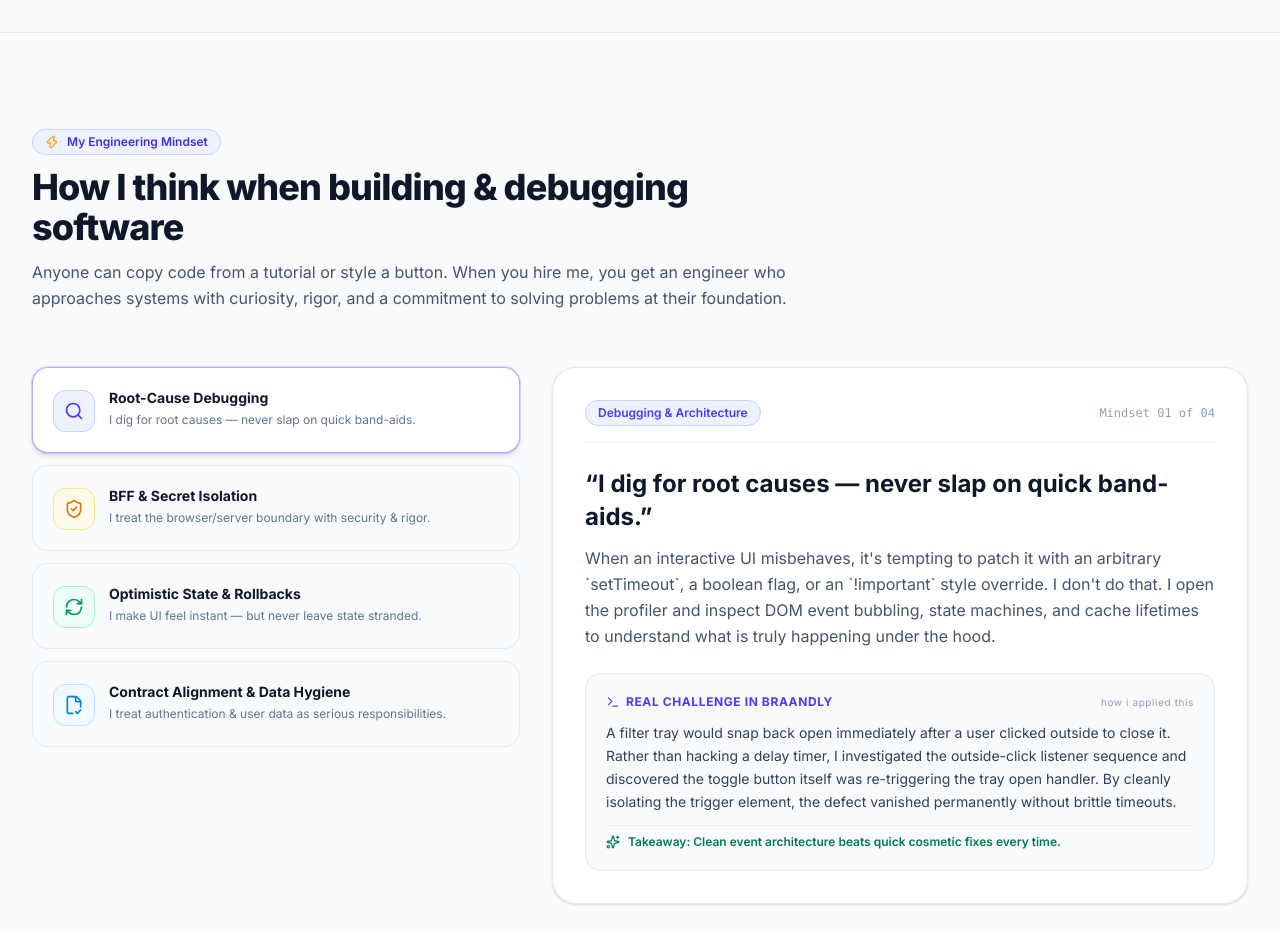
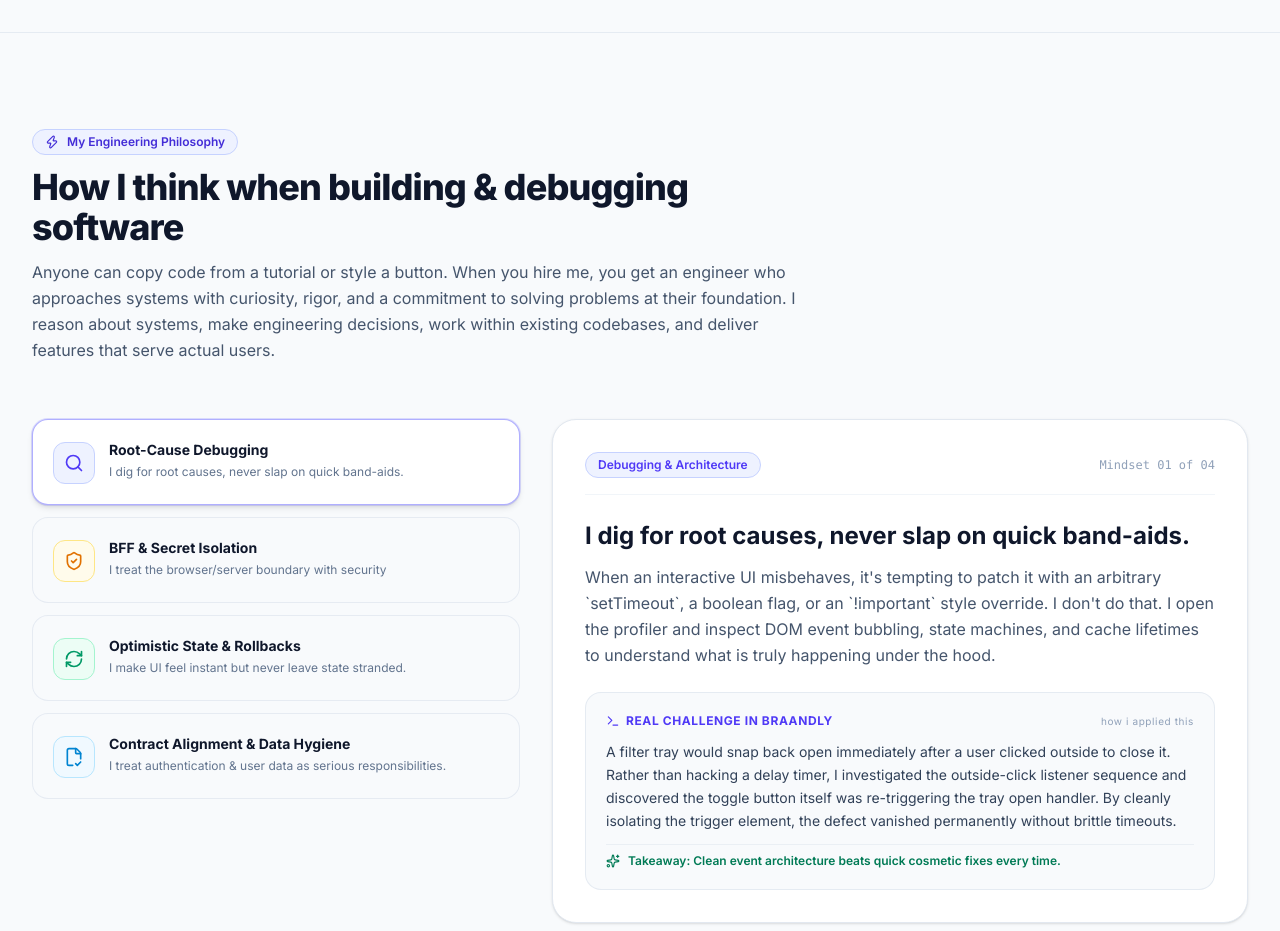
Before and after one commit to Darasimi010/portfolio, a Next.js app: page / in a window 1280 px wide. Shown: the part 4240-5171 px from the top of the page. Built offline with nearby package versions, Linux system fonts and the light colour scheme.

Commit message:
reworded some of the content in this section and removed the unnecessary quote on pillars.title.

```diff
--- a/components/sections/EngineeringPillars.tsx
+++ b/components/sections/EngineeringPillars.tsx
@@ -17,7 +17,7 @@ export default function EngineeringPillars() {
 
   const pillars = [
     {
-      title: "I dig for root causes — never slap on quick band-aids.",
+      title: "I dig for root causes, never slap on quick band-aids.",
       shortTitle: "Root-Cause Debugging",
       tag: "Debugging & Architecture",
       icon: Search,
@@ -34,7 +34,7 @@ export default function EngineeringPillars() {
       },
     },
     {
-      title: "I treat the browser/server boundary with security & rigor.",
+      title: "I treat the browser/server boundary with security",
       shortTitle: "BFF & Secret Isolation",
       tag: "API Integration & Security",
       icon: ShieldCheck,
@@ -51,7 +51,7 @@ export default function EngineeringPillars() {
       },
     },
     {
-      title: "I make UI feel instant — but never leave state stranded.",
+      title: "I make UI feel instant but never leave state stranded.",
       shortTitle: "Optimistic State & Rollbacks",
       tag: "State Management",
       icon: RefreshCw,
@@ -95,8 +95,8 @@ export default function EngineeringPillars() {
         {/* Section Header */}
         <div className="max-w-3xl mb-14">
           <div className="inline-flex items-center gap-2 px-3 py-1 rounded-full bg-indigo-50 dark:bg-indigo-950/40 border border-indigo-200 dark:border-indigo-800/40 text-xs font-semibold text-indigo-700 dark:text-indigo-300 mb-3">
-            <Zap className="w-3.5 h-3.5 text-amber-500" />
-            <span>My Engineering Mindset</span>
+            <Zap className="w-3.5 h-3.5" />
+            <span>My Engineering Philosophy</span>
           </div>
           <h2 className="text-3xl sm:text-4xl font-extrabold tracking-tight text-slate-900 dark:text-white">
             How I think when building & debugging software
@@ -104,7 +104,9 @@ export default function EngineeringPillars() {
           <p className="mt-3 text-base text-slate-600 dark:text-slate-400 leading-relaxed">
             Anyone can copy code from a tutorial or style a button. When you
             hire me, you get an engineer who approaches systems with curiosity,
-            rigor, and a commitment to solving problems at their foundation.
+            rigor, and a commitment to solving problems at their foundation. I
+            reason about systems, make engineering decisions, work within
+            existing codebases, and deliver features that serve actual users.
           </p>
         </div>
 
@@ -169,7 +171,7 @@ export default function EngineeringPillars() {
 
               <div>
                 <h3 className="text-xl sm:text-2xl font-bold text-slate-900 dark:text-white leading-snug">
-                  &ldquo;{pillars[activePillar].title}&rdquo;
+                  {pillars[activePillar].title}
                 </h3>
                 <p className="mt-3 text-sm sm:text-base text-slate-600 dark:text-slate-300 leading-relaxed">
                   {pillars[activePillar].story}
```
